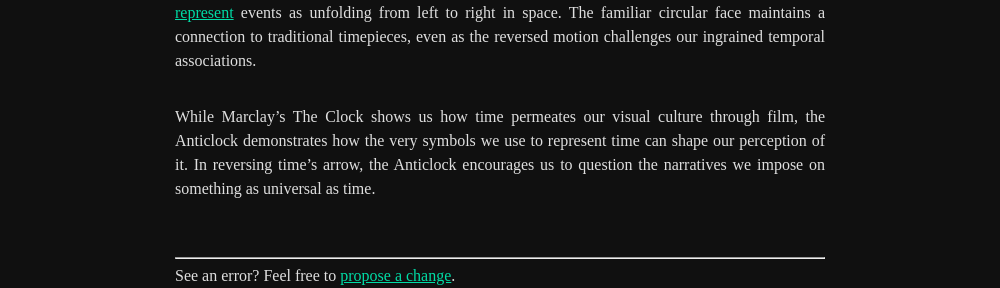
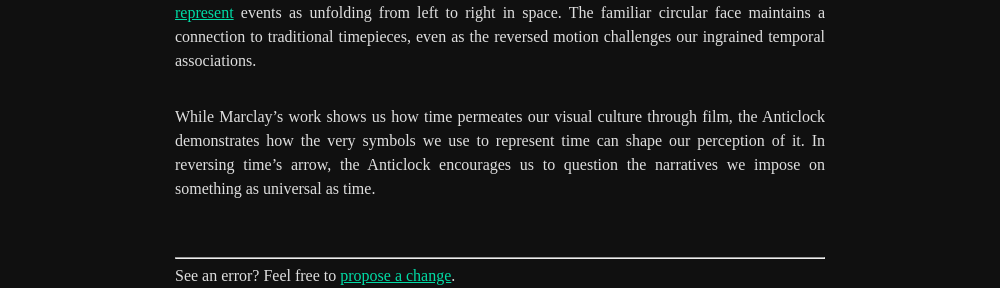
Before and after one commit to benarnav/benarnav.github.io, a Jekyll site: the page built from posts/anticlock.md, in a window 1280 px wide. Shown: the part 1569-1857 px from the top of the page, without its empty margins (140-1140 px from the left). Built offline with Jekyll 4.4.1, drawn with Linux system fonts in a browser that asks for light colours; some web fonts are replaced.

Commit message:
update text

```diff
--- a/posts/anticlock.md
+++ b/posts/anticlock.md
@@ -109,4 +109,4 @@
 
 This disruption is particularly potent given that readers of left-to-right languages tend to [mentally represent](https://journals.plos.org/plosone/article?id=10.1371/journal.pone.0011667){:target="_blank" rel="noopener"} events as unfolding from left to right in space. The familiar circular face maintains a connection to traditional timepieces, even as the reversed motion challenges our ingrained temporal associations.
 
-While Marclay's The Clock shows us how time permeates our visual culture through film, the Anticlock demonstrates how the very symbols we use to represent time can shape our perception of it. In reversing time's arrow, the Anticlock encourages us to question the narratives we impose on something as universal as time.
+While Marclay's work shows us how time permeates our visual culture through film, the Anticlock demonstrates how the very symbols we use to represent time can shape our perception of it. In reversing time's arrow, the Anticlock encourages us to question the narratives we impose on something as universal as time.
```
